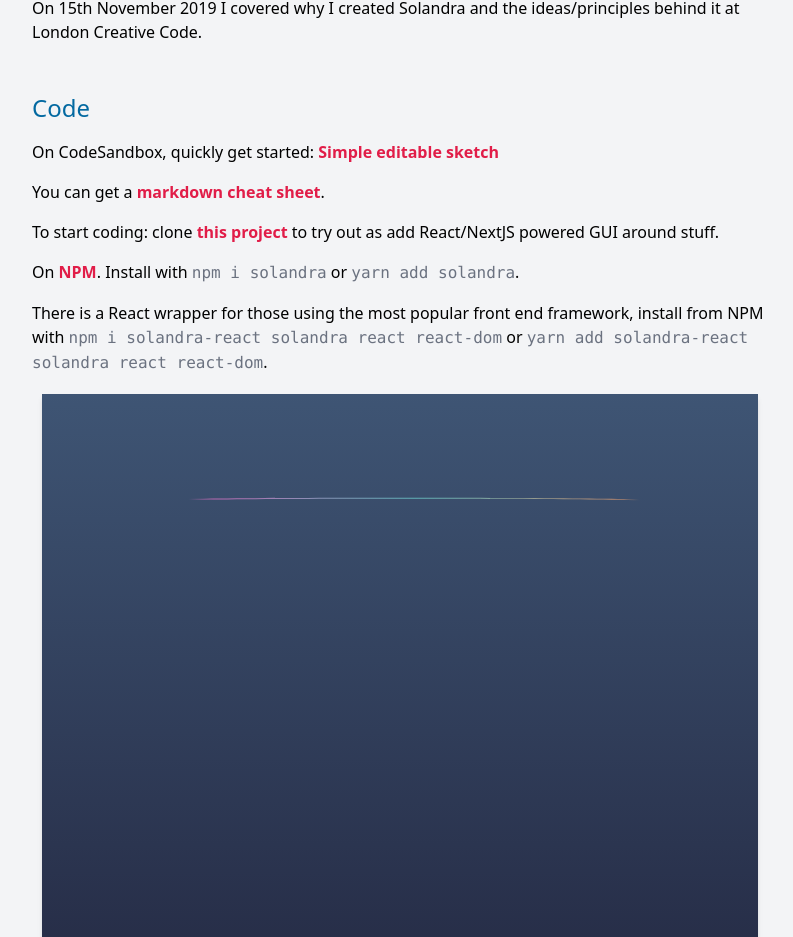
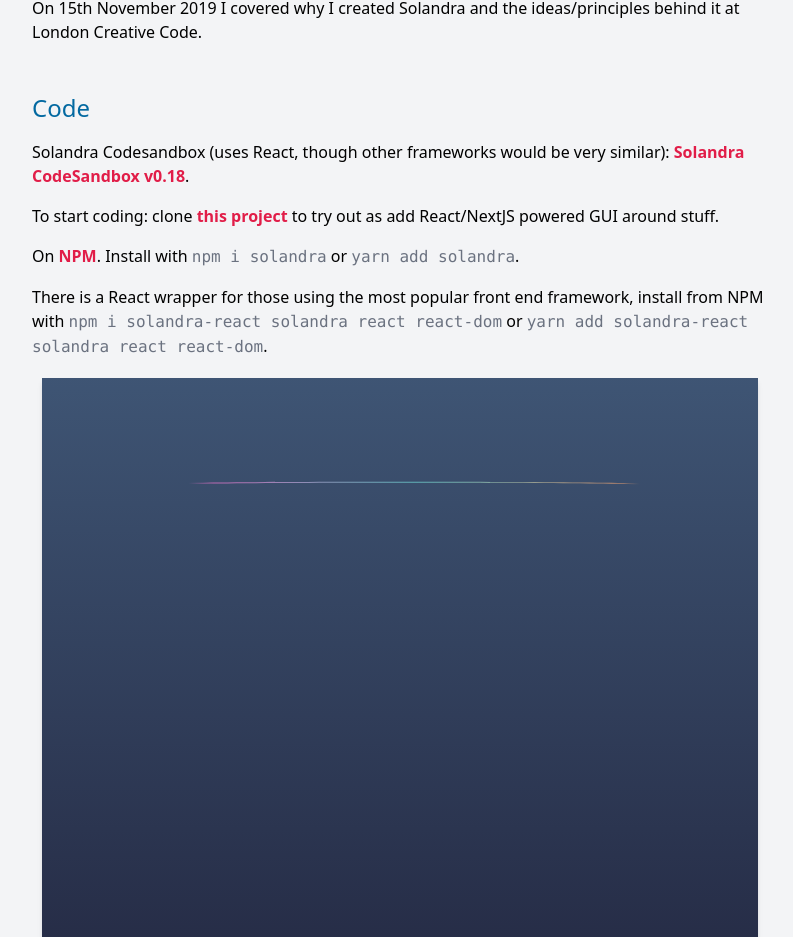
Before and after one commit to jamesporter/solandra, a Next.js app: page /quickstart in a window 1280 px wide. Shown: the part 1976-2913 px from the top of the page, without its empty margins (240-1033 px from the left). Built offline with nearby package versions, Linux system fonts and the light colour scheme.

Commit message:
one new thing, remove old

```diff
--- a/pages/quickstart.tsx
+++ b/pages/quickstart.tsx
@@ -54,17 +54,10 @@
 
       <h2>Code</h2>
       <p>
-        On CodeSandbox, quickly get started:{" "}
-        <a href="https://codesandbox.io/s/simple-solandra-example-2-wy7nx?fontsize=14">
-          {" "}
-          Simple editable sketch
-        </a>
-      </p>
-
-      <p>
-        You can get a{" "}
-        <a href="https://github.com/jamesporter/solandra/tree/master/src/docs/cheat-sheet.md">
-          markdown cheat sheet
+        Solandra Codesandbox (uses React, though other frameworks would be very
+        similar):{" "}
+        <a href="https://codesandbox.io/p/sandbox/solandra-0-18-react-example-ll5gjg">
+          Solandra CodeSandbox v0.18
         </a>
         .
       </p>
```
